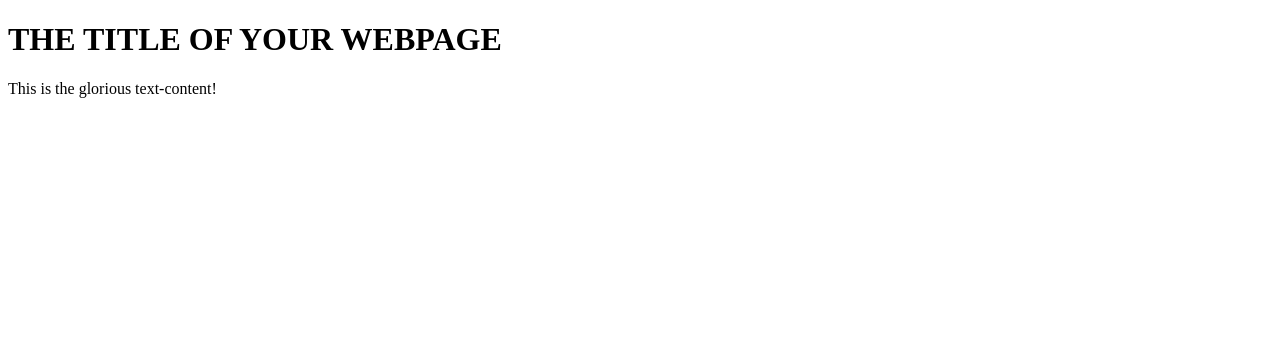
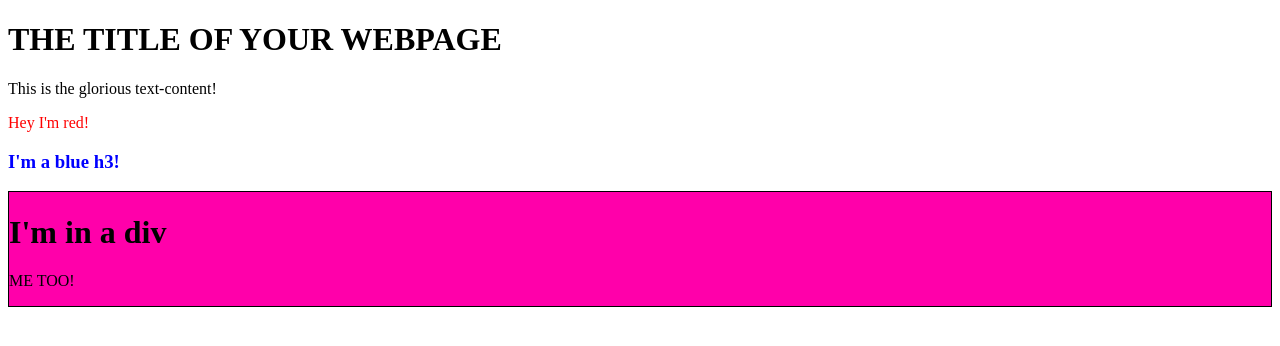
Before and after one commit to nguyenjessev/dom-manipulation, a plain HTML site: page index.html in a window 1280 px wide. Drawn offline with Linux system fonts and the light colour scheme.

Commit message:
Add more HTML elements via JS

```diff
--- a/index.html
+++ b/index.html
@@ -1,5 +1,21 @@
 <!DOCTYPE html>
 <html>
+    <head>
+        <style>
+            .red-text {
+                color: red;
+            }
+
+            .blue-text {
+                color: blue;
+            }
+
+            .my-div {
+                border: 1px solid black;
+                background: hsl(320, 100%, 50%);
+            }
+        </style>
+    </head>
     <body>
         <h1>
             THE TITLE OF YOUR WEBPAGE
@@ -14,6 +30,31 @@
             content.textContent = 'This is the glorious text-content!';
 
             container.appendChild(content);
+
+            const myParagraph = document.createElement('p');
+            myParagraph.classList.add('red-text');
+            myParagraph.textContent = `Hey I'm red!`;
+
+            container.appendChild(myParagraph);
+
+            const myH3 = document.createElement('h3');
+            myH3.classList.add('blue-text');
+            myH3.textContent = `I'm a blue h3!`;
+
+            container.appendChild(myH3);
+
+            const myDiv = document.createElement('div');
+            myDiv.classList.add('my-div');
+
+            const myChildH1 = document.createElement('h1');
+            myChildH1.textContent = `I'm in a div`;
+            const myChildP = document.createElement('p');
+            myChildP.textContent = 'ME TOO!';
+
+            myDiv.appendChild(myChildH1);
+            myDiv.appendChild(myChildP);
+
+            container.appendChild(myDiv);
         </script>
     </body>
 </html>
```
